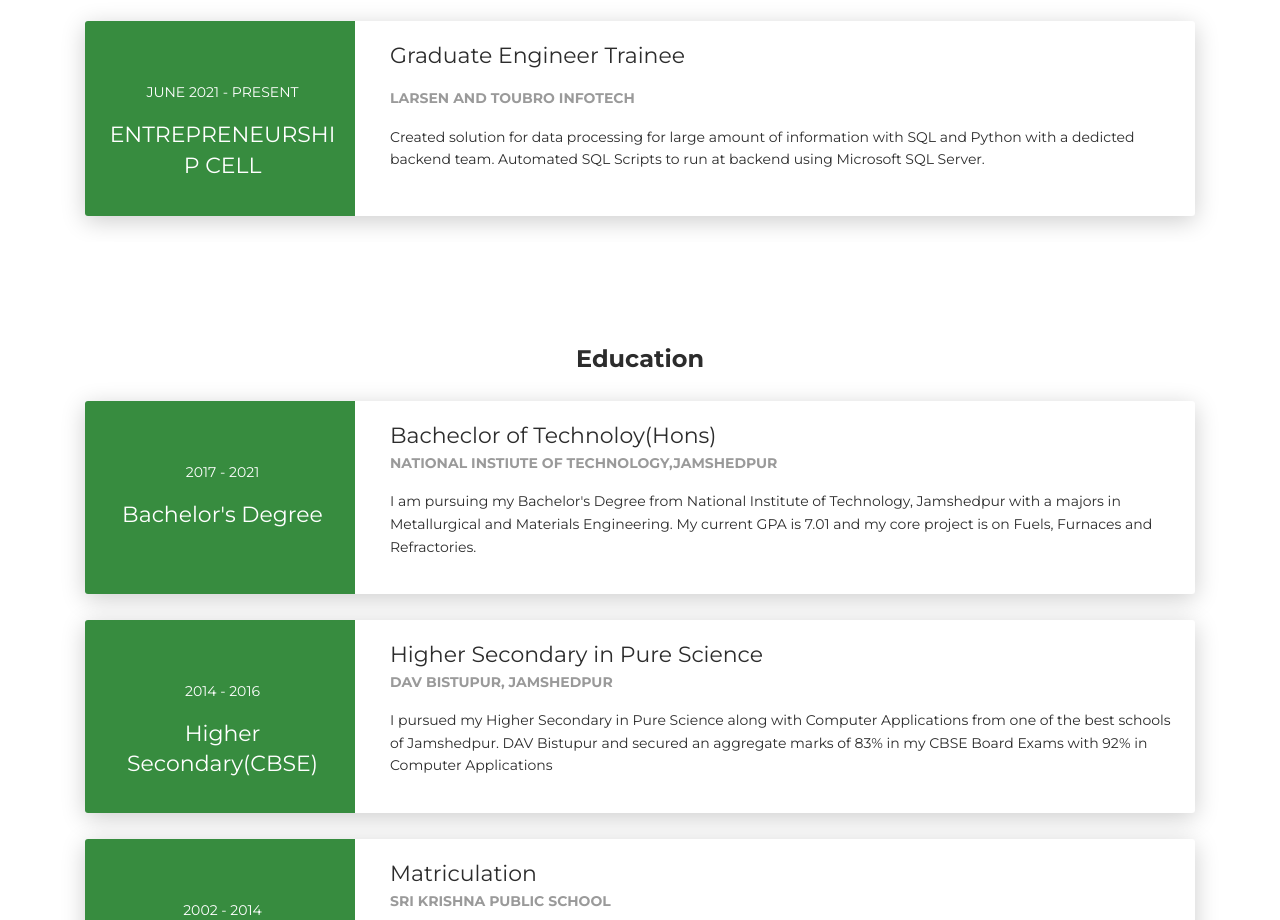
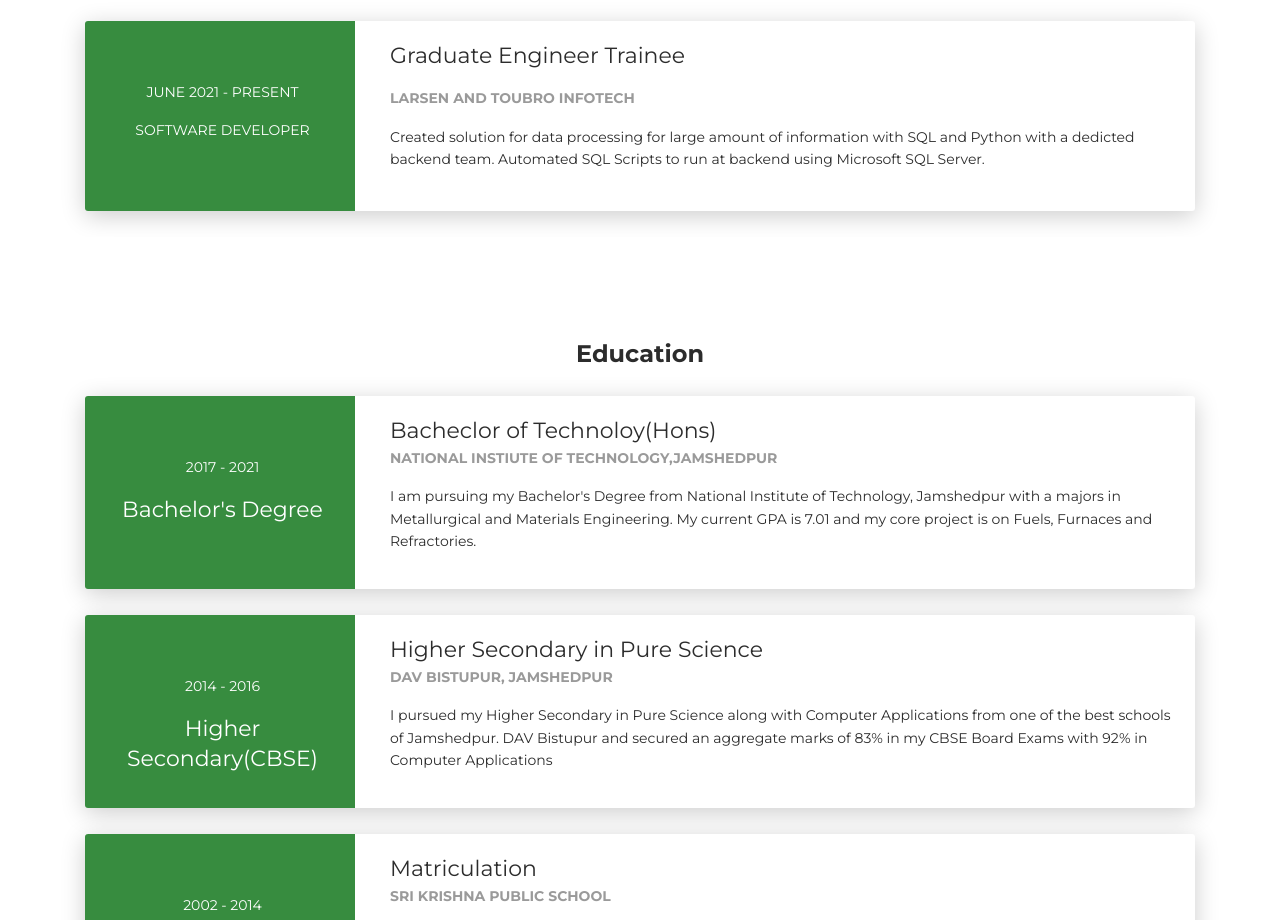
Before and after one commit to saikatbishal/resume, a website: page public/index.html in a window 1280 px wide. Shown: the part 3279-4199 px from the top of the page. Drawn offline with Linux system fonts and the light colour scheme.

Commit message:
fixed an error

```diff
--- a/public/index.html
+++ b/public/index.html
@@ -362,7 +362,7 @@
         <div class="col-md-3 bg-primary" data-aos="fade-right" data-aos-offset="50" data-aos-duration="500">
           <div class="card-body cc-experience-header">
             <p>June 2021 - Present</p>
-            <div class="h5">Entrepreneurship cell</div>
+            <div>Software Developer</div>
           </div>
         </div>
         <div class="col-md-9" data-aos="fade-left" data-aos-offset="50" data-aos-duration="500">
```
